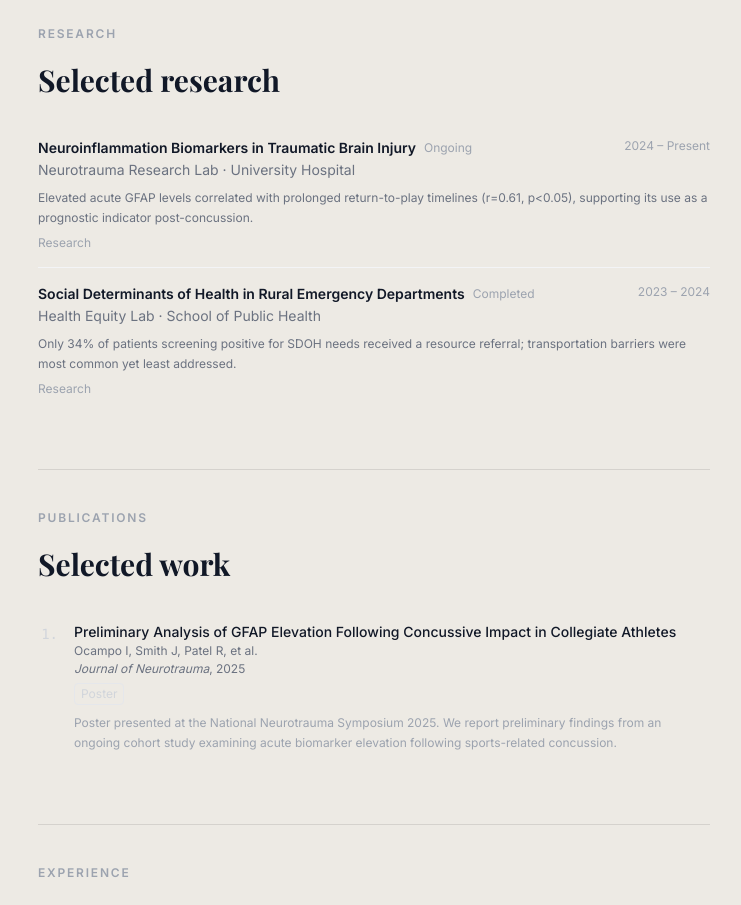
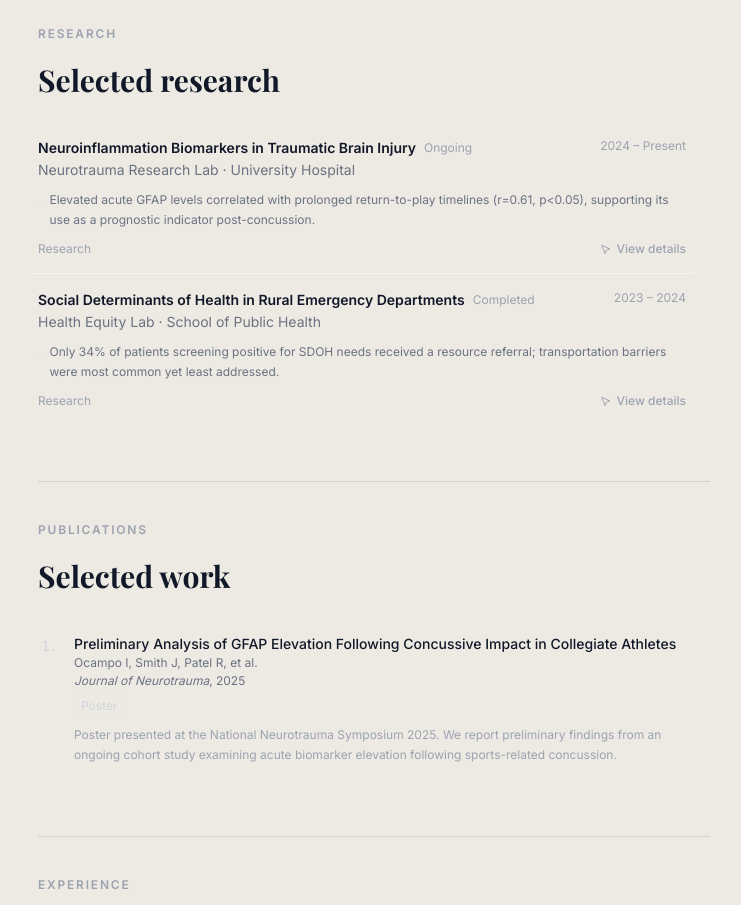
Before and after one commit to i4ngit/portfolio, a Next.js app: page / in a window 1280 px wide. Shown: the part 1340-2245 px from the top of the page, without its empty margins (130-871 px from the left). Built offline with nearby package versions, Linux system fonts and the light colour scheme.

Commit message:
Add View details mouse icon and dot-indented description to research cards

```diff
--- a/components/public/ResearchCard.tsx
+++ b/components/public/ResearchCard.tsx
@@ -1,3 +1,4 @@
+import { MousePointer2 } from "lucide-react";
 import type { ResearchProject } from "@/lib/types";
 
 const TYPE_LABEL: Record<string, string> = {
@@ -22,7 +23,7 @@ export default function ResearchCard({ project, onClick }: ResearchCardProps) {
   return (
     <button
       onClick={onClick}
-      className="w-full text-left py-4 border-b border-gray-100 last:border-0 group cursor-pointer"
+      className="w-full text-left py-4 px-3 -mx-3 border-b border-gray-100 last:border-0 group cursor-pointer rounded-lg hover:bg-gray-50 transition-colors"
     >
       <div className="flex flex-col sm:flex-row sm:items-start sm:justify-between gap-1 sm:gap-4">
         <div className="flex-1 min-w-0">
@@ -41,17 +42,28 @@ export default function ResearchCard({ project, onClick }: ResearchCardProps) {
         <span className="text-xs text-gray-400 flex-shrink-0 sm:text-right">{project.period}</span>
       </div>
 
-      {project.findings ? (
-        <p className="text-xs text-gray-500 mt-2 leading-relaxed">{project.findings}</p>
-      ) : (
-        <p className="text-xs text-gray-500 mt-2 leading-relaxed line-clamp-2">{project.description}</p>
-      )}
+      <div className="mt-2.5 space-y-1">
+        <div className="flex gap-2 text-xs text-gray-500 leading-relaxed">
+          <span className="text-gray-300 flex-shrink-0 mt-0.5">·</span>
+          <span className="line-clamp-2">
+            {project.findings ?? project.description}
+          </span>
+        </div>
+      </div>
 
-      {project.projectType && (
-        <p className="text-xs text-gray-400 mt-2">
-          {TYPE_LABEL[project.projectType] ?? project.projectType}
-        </p>
-      )}
+      <div className="flex items-center justify-between mt-3">
+        {project.projectType ? (
+          <p className="text-xs text-gray-400">
+            {TYPE_LABEL[project.projectType] ?? project.projectType}
+          </p>
+        ) : (
+          <span />
+        )}
+        <span className="inline-flex items-center gap-1.5 text-xs font-medium text-gray-400 group-hover:text-gray-900 transition-colors">
+          <MousePointer2 size={11} />
+          View details
+        </span>
+      </div>
     </button>
   );
 }
```
